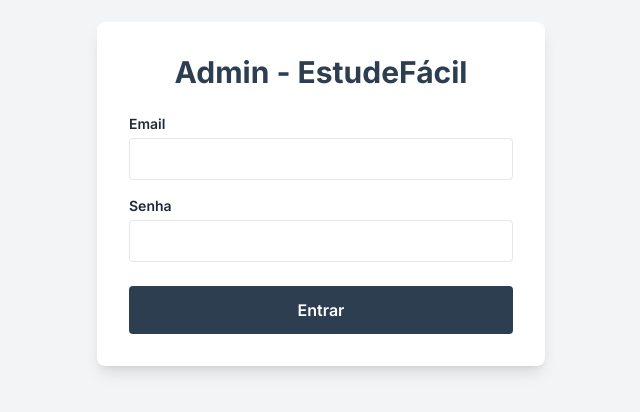
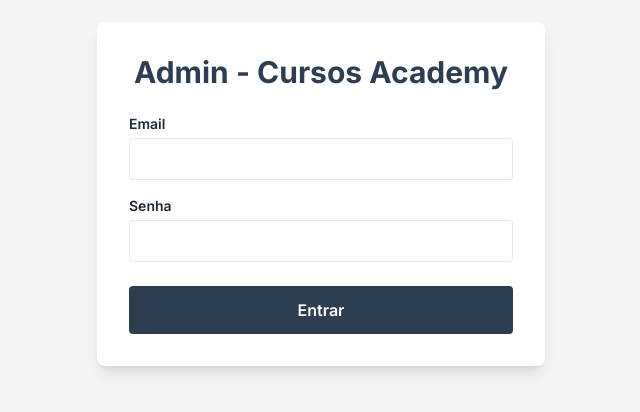
Before and after one commit to ZielkeKlaus/emergentes_252_api, a React (Vite) app in the folder cursos_web/: page /admin/login in a window 1280 px wide. Shown: the part 206-618 px from the top of the page, without its empty margins (319-959 px from the left). Built offline with nearby package versions, Linux system fonts and the light colour scheme; no server answers.

Commit message:
Change brand name from EstudeFácil to Cursos Academy

```diff
--- a/cursos_web/src/App.tsx
+++ b/cursos_web/src/App.tsx
@@ -34,7 +34,7 @@ function Header() {
   return (
     <header className="site-header">
       <div className="container flex items-center justify-between h-16">
-        <Link to="/" className="text-white font-bold text-xl">EstudeFácil</Link>
+        <Link to="/" className="text-white font-bold text-xl">Cursos Academy</Link>
         <nav className="flex items-center gap-4">
           {userNome ? (
             <>
@@ -76,7 +76,7 @@ export default function App() {
               <Courses />
             </main>
             <footer className="bg-gray-100 mt-12 py-6">
-              <div className="container text-center text-sm text-gray-600">© 2025 EstudeFácil - Todos os direitos reservados.</div>
+              <div className="container text-center text-sm text-gray-600">© 2025 Cursos Academy - Todos os direitos reservados.</div>
             </footer>
           </>
         } />
@@ -88,7 +88,7 @@ export default function App() {
               <Login />
             </main>
             <footer className="bg-gray-100 mt-12 py-6">
-              <div className="container text-center text-sm text-gray-600">© 2025 EstudeFácil - Todos os direitos reservados.</div>
+              <div className="container text-center text-sm text-gray-600">© 2025 Cursos Academy - Todos os direitos reservados.</div>
             </footer>
           </>
         } />
@@ -100,7 +100,7 @@ export default function App() {
               <Register />
             </main>
             <footer className="bg-gray-100 mt-12 py-6">
-              <div className="container text-center text-sm text-gray-600">© 2025 EstudeFácil - Todos os direitos reservados.</div>
+              <div className="container text-center text-sm text-gray-600">© 2025 Cursos Academy - Todos os direitos reservados.</div>
             </footer>
           </>
         } />
@@ -112,7 +112,7 @@ export default function App() {
               <CourseDetails />
             </main>
             <footer className="bg-gray-100 mt-12 py-6">
-              <div className="container text-center text-sm text-gray-600">© 2025 EstudeFácil - Todos os direitos reservados.</div>
+              <div className="container text-center text-sm text-gray-600">© 2025 Cursos Academy - Todos os direitos reservados.</div>
             </footer>
           </>
         } />
--- a/cursos_web/src/layouts/AdminLayout.tsx
+++ b/cursos_web/src/layouts/AdminLayout.tsx
@@ -27,7 +27,7 @@ export default function AdminLayout() {
       {/* Sidebar */}
       <aside className="w-64 bg-brand text-white flex flex-col">
         <div className="p-6 border-b border-gray-700">
-          <h1 className="text-2xl font-bold">EstudeFácil</h1>
+          <h1 className="text-2xl font-bold">Cursos Academy</h1>
           <p className="text-sm text-gray-300">Admin Panel</p>
         </div>
 
--- a/cursos_web/src/pages/AdminLogin.tsx
+++ b/cursos_web/src/pages/AdminLogin.tsx
@@ -24,7 +24,7 @@ export default function AdminLogin() {
   return (
     <div className="min-h-screen flex items-center justify-center bg-gray-100">
       <div className="w-full max-w-md bg-white rounded-lg shadow-lg p-8">
-        <h2 className="text-center text-3xl font-bold text-brand mb-6">Admin - EstudeFácil</h2>
+        <h2 className="text-center text-3xl font-bold text-brand mb-6">Admin - Cursos Academy</h2>
         <form onSubmit={submit}>
           <div className="mb-4">
             <label className="block text-sm mb-1 font-semibold">Email</label>
```
